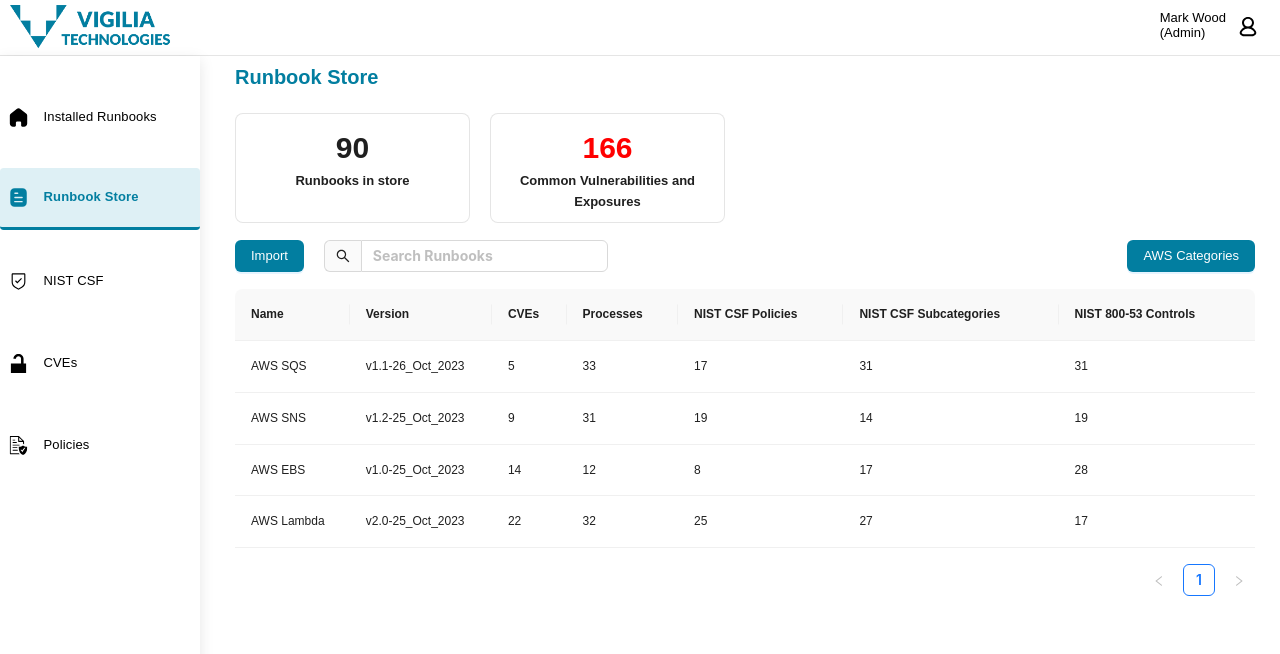
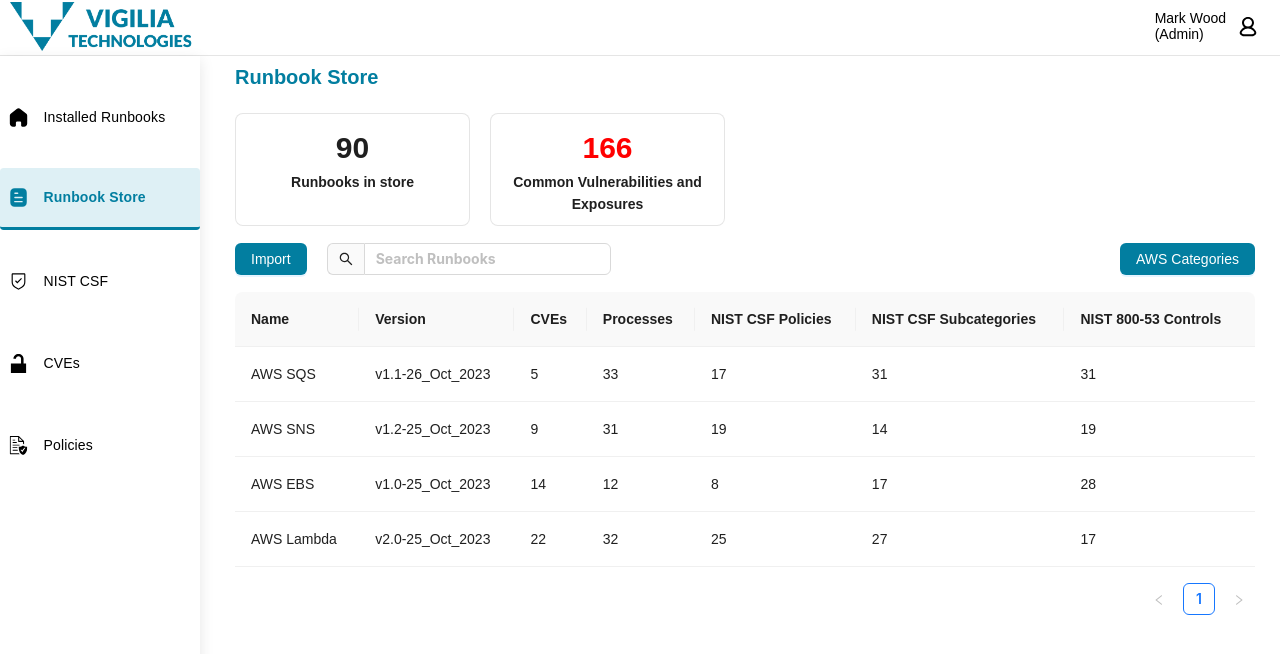
Before and after one commit to thatAI/Vigilia-UI, a React (Create React App) app: page / in a window 1280 px wide. Shown: the top 654 px of the page. Built offline with nearby package versions, Linux system fonts and the light colour scheme.

Commit message:
Changes + Surge

```diff
--- a/src/component/navbar/navbar.css
+++ b/src/component/navbar/navbar.css
@@ -8,26 +8,31 @@
   display: flex;
   justify-content: space-between;
 }
+
 .navbar-logo-image {
-  margin: 5px 10px;
+  margin: 2px 10px;
+  height: 51px;
+}
 
-  height: 45px;
-}
 .navbar-userdata {
   display: flex;
   margin: 10px 20px 0px 0px;
   gap: 10px;
   line-height: normal;
 }
+
 .navbar-userdata:hover {
   cursor: pointer;
 }
+
 .navbar-userdata svg {
   margin-top: 5px;
 }
+
 .hamburger-icon {
   display: none;
 }
+
 @media (max-width: 850px) {
   .hamburger-icon {
     display: block;
--- a/src/component/runbookStore/runbookStore.css
+++ b/src/component/runbookStore/runbookStore.css
@@ -52,7 +52,7 @@
  padding-top: 5px;
 }
 .runbook-table .ant-table-cell {
-  font-size: 12px!important;
+  font-size: 14px!important;
   font-family: sans-serif;
 }
 @media (max-width: 850px) {
@@ -60,7 +60,6 @@
   justify-content: center;
   }
   .import-search-container {
-
     gap: 10px;
   }
 }
--- a/src/route.js
+++ b/src/route.js
@@ -15,11 +15,12 @@
   return (
     <Router>
       <Routes>
-      <Route path="/runbook" element={<Dashboard userdata = {userData}/>} />
+      <Route path="/runbook" element={<Dashboard userdata = {userDataAdmin}/>} />
+      <Route path="/myrunbook" element={<Runbook userdata = {userDataAdmin}/>} />
         <Route path="/nist_csf" element={<NIST_CSF userdata = {userDataCiso}/>} />
-        <Route path="/" element={<Runbook userdata = {userDataAdmin}/>} />
         <Route path="/cves" element={<Cves userdata = {userDataCiso}/>} />
         <Route path="/policy" element={<Policy userdata = {userDataCiso}/>} />
+        <Route path="/" element={<Runbook userdata = {userDataAdmin}/>} />
       </Routes>
     </Router>
   );
--- a/tailwind.config.js
+++ b/tailwind.config.js
@@ -54,8 +54,8 @@
     },
     fontSize: {
       xs: "10px",
-      sm: "13px",
-      lh: "13px",
+      sm: "14px",
+      lh: "14px",
       md: "15px",
       base: "18px",
       xl: "20px",
```
Also changed, not shown: 1 other file (tests, documents, lock files or other folders).
